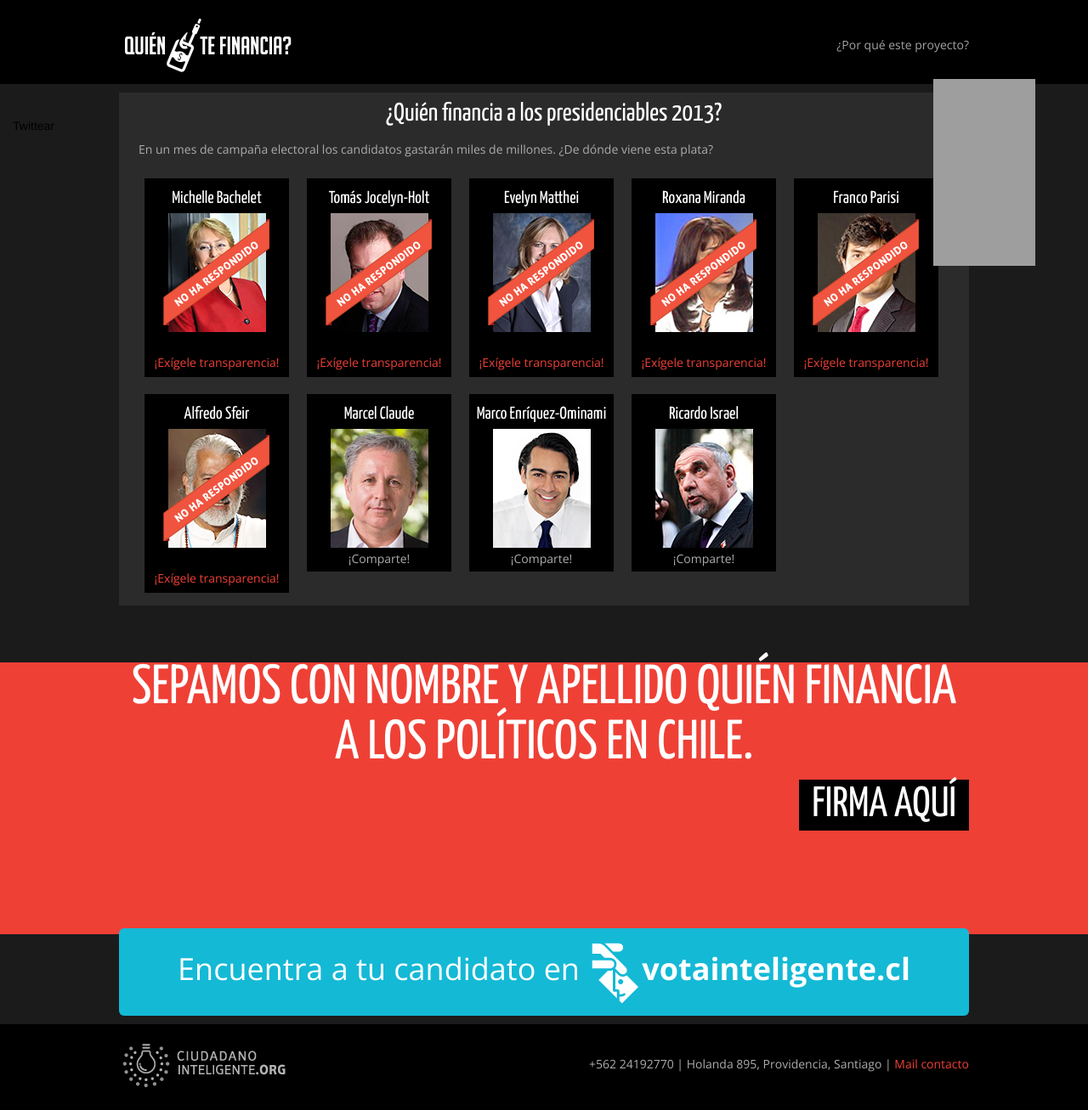
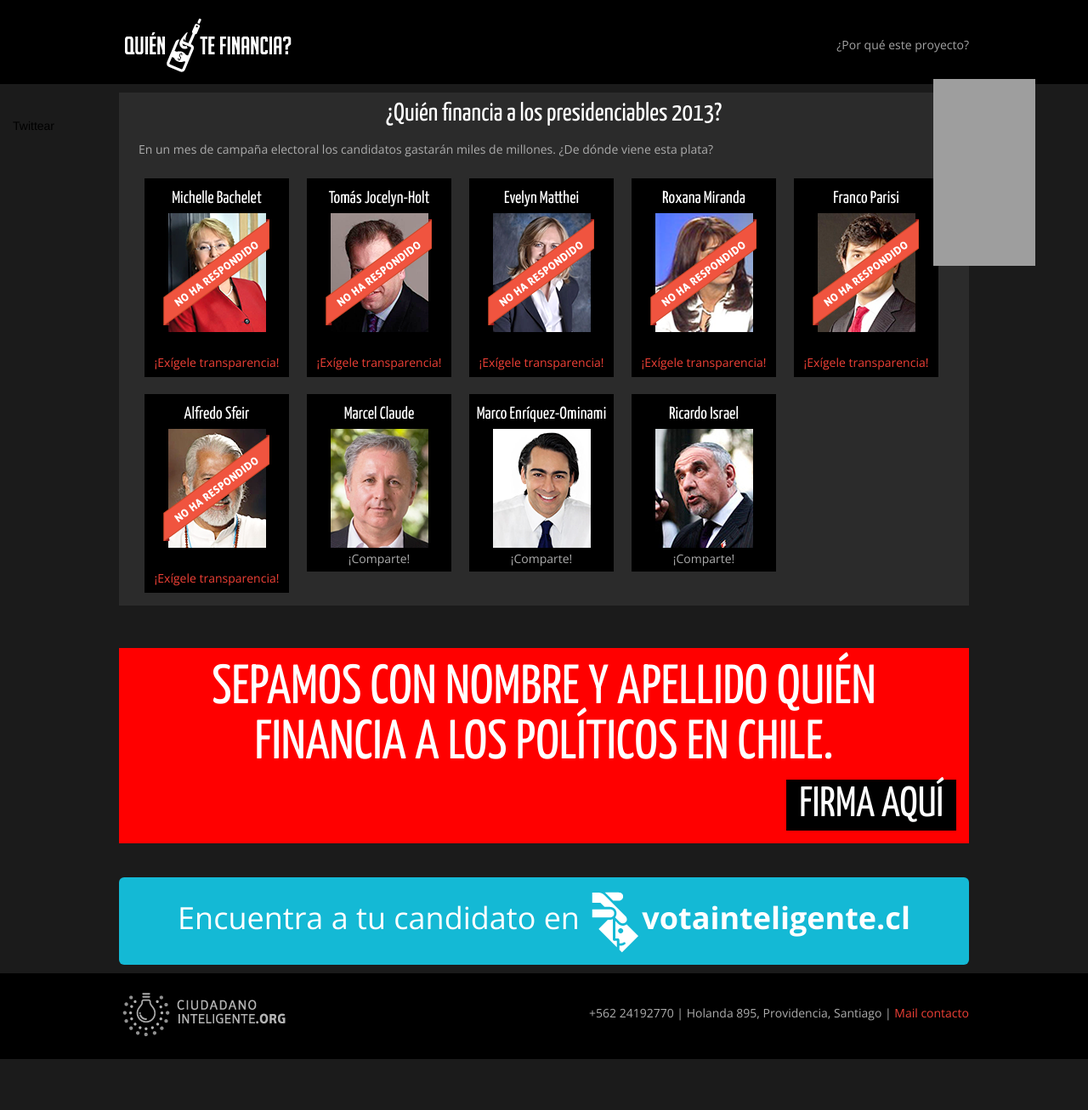
Before and after one commit to ciudadanointeligente/quien-te-financia, a Jekyll site: the page built from index.html, in a window 1280 px wide. Shown: the whole page at 85% size. Built offline with Jekyll 4.4.1, drawn with Linux system fonts in a browser that asks for light colours; nearby versions of some CDN libraries; Markdown is read by kramdown in place of the engine named in the settings; comment, search, counter and statistics services are not loaded; after the commit the page ends 1247 px from its top, so only the background shows below that; grey boxes are pictures that could not be loaded.

Commit message:
Background Petition

```diff
--- a/_includes/petition.html
+++ b/_includes/petition.html
@@ -2,7 +2,3 @@
 	<h2>Sepamos con nombre y apellido <span>quién financia a los políticos</span> en Chile.</h2>
 	<h2><a href="https://www.change.org/es-LA/peticiones/qui%C3%A9n-te-financia-2" target="_blank">Firma aquí<div class="nro-peticiones"></div></a></h2>
 </div>
-
-
-
-<div class="petition-background"></div>
--- a/css/qtf.css
+++ b/css/qtf.css
@@ -111,8 +111,9 @@ body.body-qtf .starred {
 }
 
 .petition {
-	height: 300px;
-	padding: 15px 0;
+	padding: 15px;
+	background-color: red;
+	margin-bottom: 40px;
 }
 
 .petition h2 {
```
